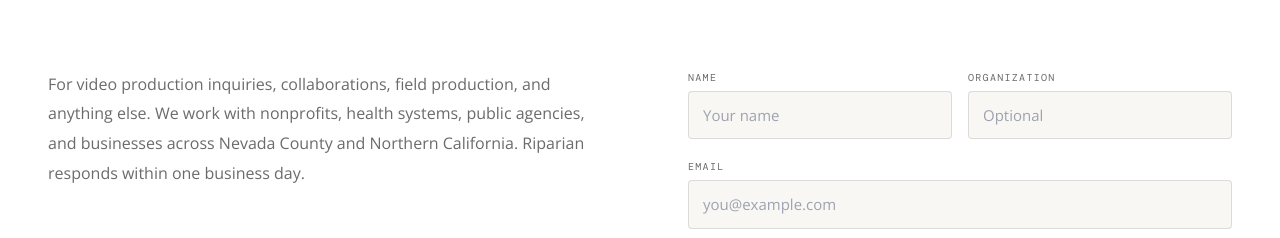
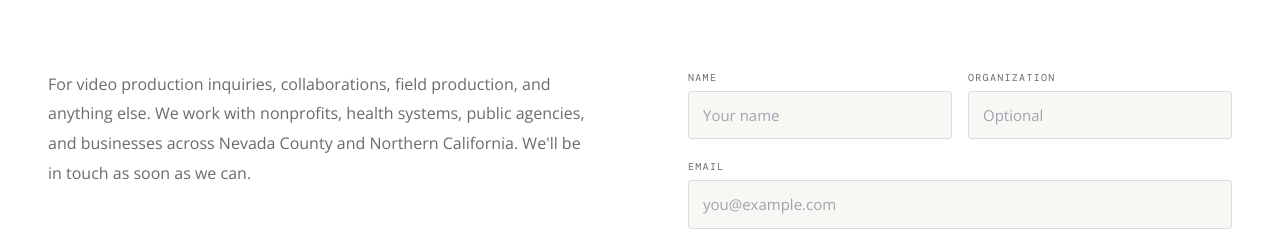
Before and after one commit to kitkohler/riparianstudios-next, a Next.js app: page /contact in a window 1280 px wide. Shown: the part 420-658 px from the top of the page. Built offline with nearby package versions, Linux system fonts and the light colour scheme.

Commit message:
Soften response time promise on contact page
Co-Authored-By: Claude Sonnet 4.6 <noreply@anthropic.com>

```diff
--- a/app/contact/page.tsx
+++ b/app/contact/page.tsx
@@ -27,7 +27,7 @@ export default function ContactPage() {
         <div style={{ maxWidth: 1200, margin: '0 auto', display: 'grid', gridTemplateColumns: '1fr 1fr', gap: 96, alignItems: 'start' }}>
           <div>
             <p style={{ fontFamily: '"Open Sans", sans-serif', fontSize: 16, lineHeight: 1.85, color: '#6B6B6E', margin: '0 0 48px' }}>
-              For video production inquiries, collaborations, field production, and anything else. We work with nonprofits, health systems, public agencies, and businesses across Nevada County and Northern California. Riparian responds within one business day.
+              For video production inquiries, collaborations, field production, and anything else. We work with nonprofits, health systems, public agencies, and businesses across Nevada County and Northern California. We'll be in touch as soon as we can.
             </p>
 
             <div style={{ display: 'flex', flexDirection: 'column', gap: 32 }}>
--- a/components/ContactForm.tsx
+++ b/components/ContactForm.tsx
@@ -63,7 +63,7 @@ export default function ContactForm() {
           Message sent.
         </div>
         <p style={{ fontFamily: '"Open Sans", sans-serif', fontSize: 15, lineHeight: 1.8, color: '#6B6B6E', margin: 0 }}>
-          Thanks for reaching out. We'll be in touch within one business day.
+          Thanks for reaching out. We'll be in touch as soon as we can.
         </p>
       </div>
     );
```
